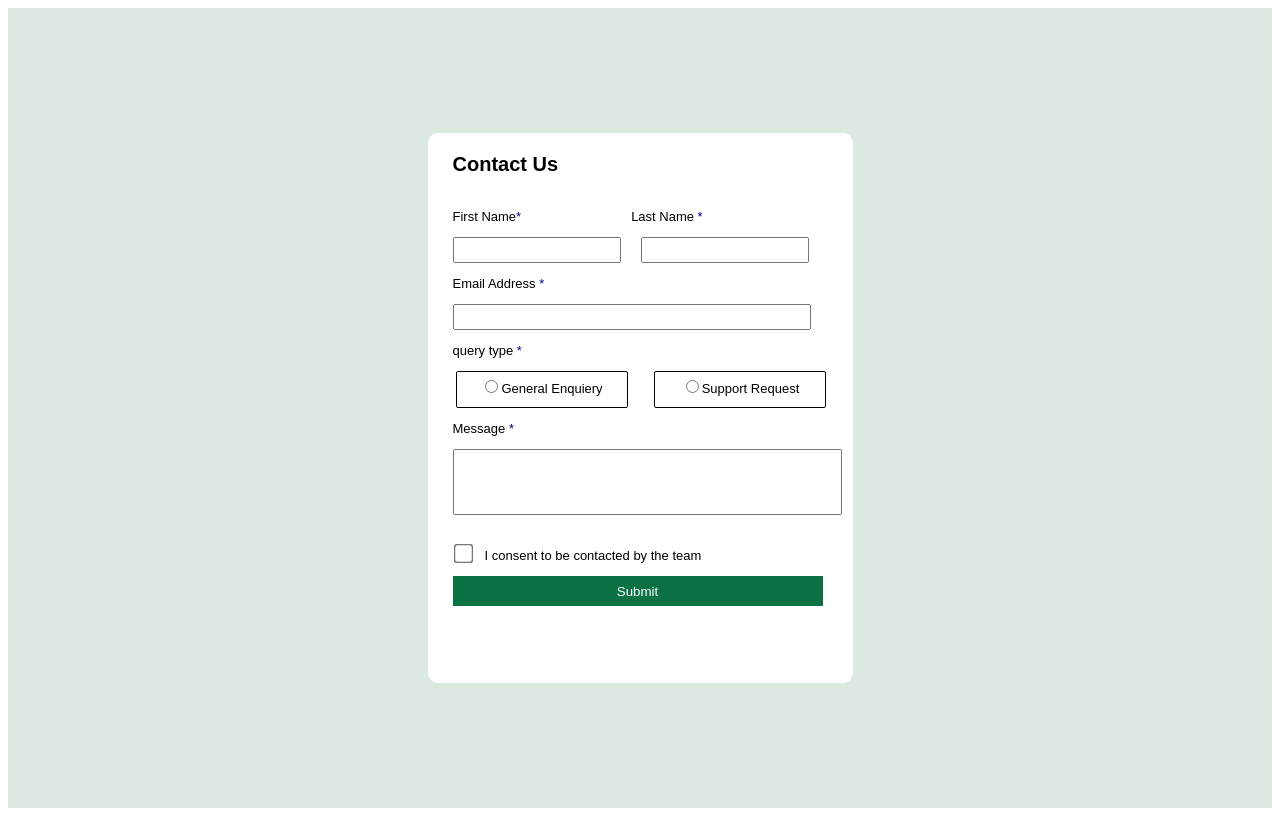
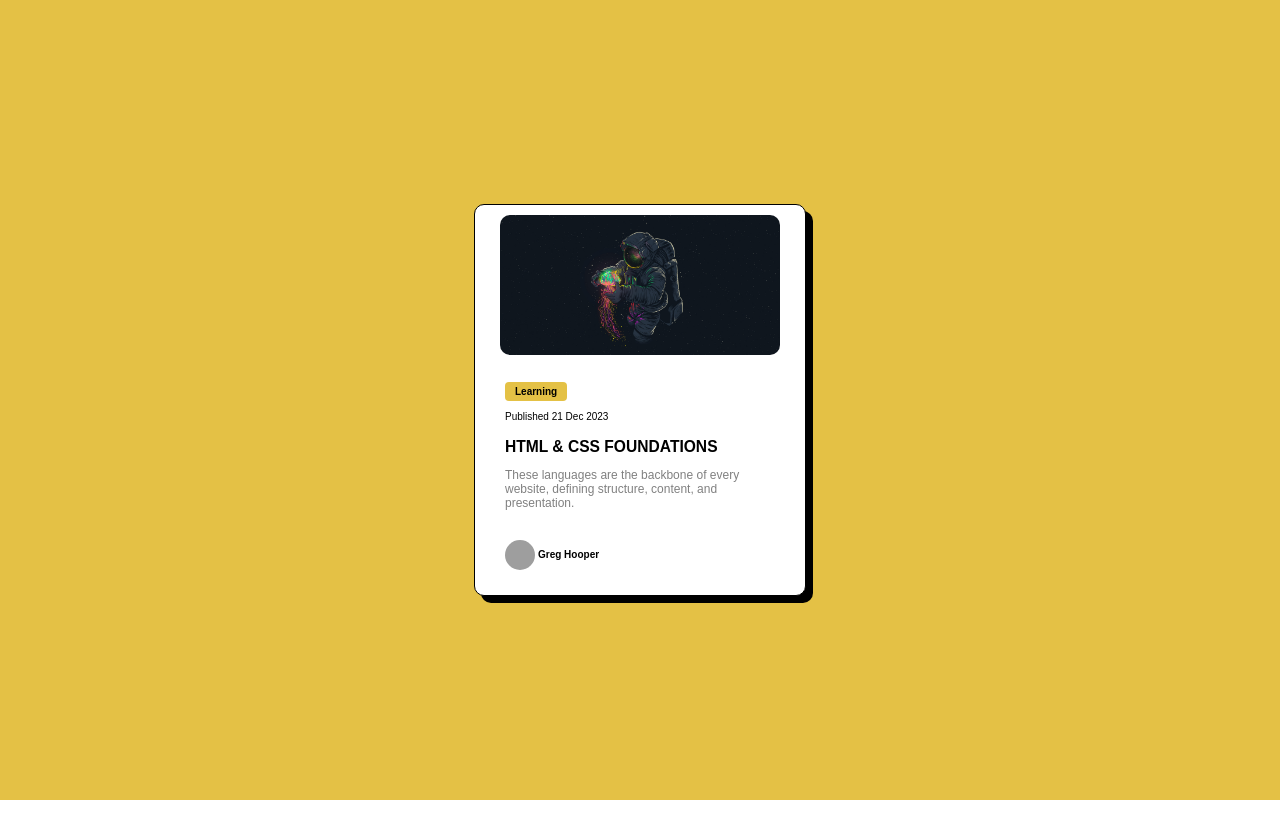
Before and after one commit to Kamikaaaze/vite-react, a React (Vite) app: page / in a window 1280 px wide. Built offline with nearby package versions, Linux system fonts and the light colour scheme; grey boxes are pictures that could not be loaded.

Commit message:
profile cards

```diff
--- a/src/App.css
+++ b/src/App.css
@@ -44,6 +44,7 @@
 body{
   font-family: Arial, Helvetica, sans-serif;
   font-size: small;
+  margin: 0;
 }
 .background {
   height: 100vh;
@@ -119,3 +120,106 @@ textarea{
   text-align: center;
   padding-top: 5px;
 }
+
+.cardBackground{
+  background-color: rgb(228, 193, 69);
+  width: 100vw;
+  height: 100vh;
+  margin: 0;
+  display: grid;
+  place-items: center;
+}
+.card{
+  background-color: white;
+  width: 330px;
+  height: 390px;
+  border-radius: 10px;
+  border: 1px solid black;
+  box-shadow: 7px 7px 0px rgba(0,0,0,1);
+  display: grid;
+  grid-template-rows: 3fr 3fr 1fr;
+}
+
+.one{
+  /* background-color: black; */
+  text-align: center;
+padding: 10px;
+
+}
+.two{
+
+
+}
+.three{
+
+}
+.photo{
+  object-fit: cover;
+  width: 280px;
+  height: 140px;
+  border-radius: 10px;
+}
+.learn{
+  width: 75px;
+  height: 25px;
+  background-color:rgb(228, 193, 69);
+  margin-left: 30px;
+  margin-top: 2px;
+  text-align: center;
+  border-radius: 4px;
+
+
+
+}
+.learning{
+ font-family: Arial, Helvetica, sans-serif;
+ font-weight:900;
+ font-size: 10px;
+ background-color:rgb(228, 193, 69); ;
+ display: inline-block;
+ padding-left: 10px;
+ padding-right: 10px;
+ padding-top: 4px;
+ padding-bottom: 4px;
+ border-radius: 4px;
+ margin-left: 30px;
+}
+.publish{
+  margin-left: 30px;
+  font-size: 10px;
+  font-family: Arial, Helvetica, sans-serif;
+  font-weight: 500;
+  margin-top: 0;
+  margin-bottom: 0;
+}
+.html{
+  margin-left: 30px;
+  font-weight: 900;
+  font-family: Arial, Helvetica, sans-serif;
+  font-size: larger;
+  margin-bottom: 0;
+}
+.def{
+  margin-left: 30px;
+  width: 280px;
+  font-family: Arial, Helvetica, sans-serif;
+  color: grey;
+  font-size: 12px;
+}
+.dp{
+  width: 30px;
+  height: 30px;
+  object-fit: cover;
+  border-radius: 25px;
+  margin-left: 30px;
+  display: inline-block;
+  vertical-align: middle;
+}
+.author{
+  display: inline-block;
+  vertical-align: middle;
+  font-family: Arial, Helvetica, sans-serif;
+  font-size: 10px;
+  font-weight: 900;
+  margin-left: 3px;
+}
--- a/src/App.jsx
+++ b/src/App.jsx
@@ -2,13 +2,14 @@ import { useState } from 'react'
 import reactLogo from './assets/react.svg'
 import viteLogo from '/vite.svg'
 import FormTest from './components/FormTest.jsx'
+import Card from './components/Card.jsx'
 import './App.css'
 
 function App() {
   return (
+<Card/>
 
-
-<FormTest/>
+// <FormTest/>
   );
 
 
--- /dev/null
+++ b/src/components/Card.jsx
@@ -0,0 +1,19 @@
+function Card(){
+    return(
+        <div className="cardBackground">
+            <div className="card">
+                <div className="one">
+                    <img src="./images/wallpaperflare.com_wallpaper.jpg" className="photo"></img>
+                </div>
+                <div className="two"><p className="learning">Learning</p>
+                <p className="publish">Published 21 Dec 2023</p>
+                <p className="html">HTML & CSS FOUNDATIONS</p>
+                <p className="def">These languages are the backbone of every website, defining structure, content, and presentation.</p></div>
+                <div className="three"><img src="\images\133516637261915553.jpg" className="dp"></img>
+                <p className="author">Greg Hooper</p></div>
+            </div>
+
+        </div>
+    );
+}
+export default Card;
```
